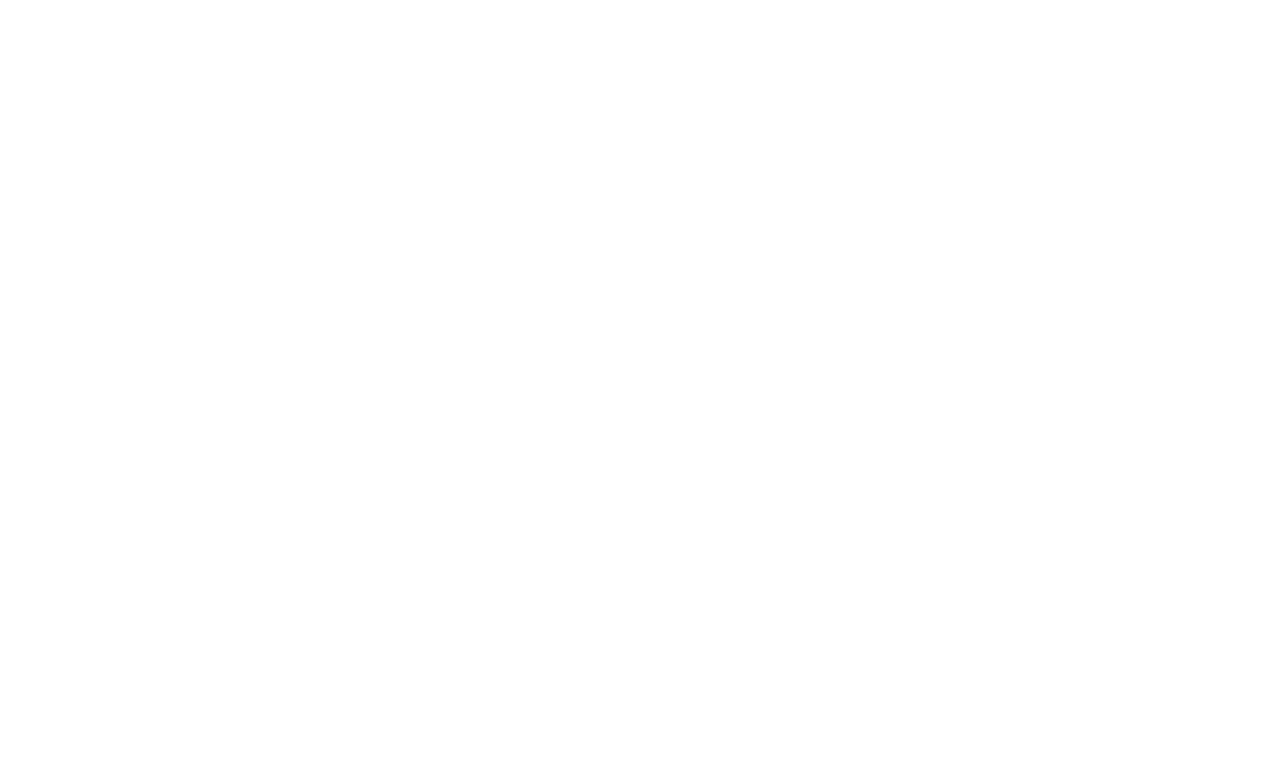
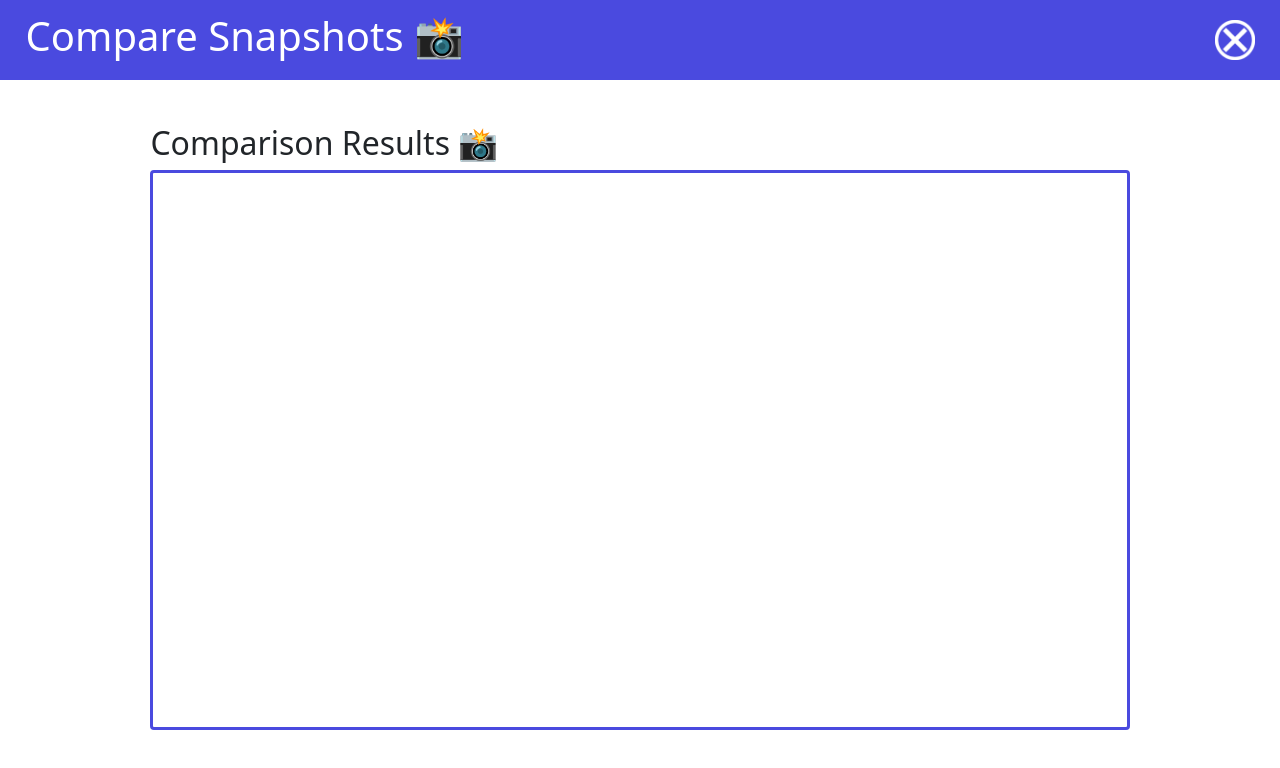
Before and after one commit to mifukuda/Google-Drive-Sharing-Manager, a React (Create React App) app in the folder client/: page /compare in a window 1280 px wide. Before the commit this address had no page. Shown: the top 768 px of the page. Built offline with nearby package versions, Linux system fonts and the light colour scheme.

Commit message:
Compare snapshot screen

```diff
--- a/client/src/App.css
+++ b/client/src/App.css
@@ -186,7 +186,15 @@
 }
 
 .analyzescreenheadertitle {
-  padding-right: 73%;
+  width: 50%;
+}
+
+.analyzescreenheaderbutton {
+  display: flex;
+  align-items: center;
+  justify-content: flex-end;
+  margin-right: 2%;
+  width: 50%
 }
 
 .thresholdsetter {
@@ -287,6 +295,18 @@
   border-radius: 4px;
 }
 
+.comparesnapshotlist {
+  background-color: white;
+  margin: auto;
+  width: 90%;
+  height: 70vh;
+  border: 3px solid rgb(74, 74, 223);
+  overflow-y: scroll;
+  padding: 2%;
+  margin-bottom: 2%;
+  border-radius: 4px;
+}
+
 .exitbutton {
   background:none;
 }
--- a/client/src/App.js
+++ b/client/src/App.js
@@ -1,5 +1,5 @@
 import { BrowserRouter as Router, Routes, Route } from "react-router-dom";
-import { WelcomeScreen, HomeScreen, AnalyzeScreen, UpdateScreen, AccessControlPolicies } from './components';
+import { WelcomeScreen, HomeScreen, AnalyzeScreen, UpdateScreen, AccessControlPolicies, CompareScreen } from './components';
 import './App.css';
 
 export default function App() {
@@ -12,6 +12,7 @@
           <Route path="/analyze" element={<AnalyzeScreen/>}/>
           <Route path="/accessControlPolicies" element={<AccessControlPolicies/>}/>
           <Route path="/update" element={<UpdateScreen/>}/>
+          <Route path="/compare" element={<CompareScreen/>}/>
         </Routes>
       </div>
     </Router>
--- a/client/src/actions/index.js
+++ b/client/src/actions/index.js
@@ -107,7 +107,7 @@
   return async (dispatch) => {
     console.log("request_sharing changes1 : ", id1, "request_sharing changes2 : ", id2)
     return apis.performSnapshotComparison({id1: id1, id2: id2}).then(response => {
-      if(response.status === 200) {console.log(response);}
+      if(response.status === 200) {dispatch(setSnapshotCompareResults(response));}
     });
   };
 }
@@ -253,6 +253,13 @@
   }
 }
 
+const setSnapshotCompareResults = (response) => {
+  return {
+    type: "SET_COMPARE_SNAPSHOT_RESULTS",
+    payload: response.data
+  }
+}
+
 export {
   showModal,
   hideModal,
@@ -267,5 +274,5 @@
   sortByDateNew,
   clearUpdateScreen,
   clearAnalyzeScreen,
-  setDeviantSharingResults
+  setDeviantSharingResults,
 }
--- a/client/src/components/AnalyzeScreen.js
+++ b/client/src/components/AnalyzeScreen.js
@@ -40,8 +40,10 @@
         <div className="analyzescreen">
             <div className="analyzescreenheader">
                 <h1 className="analyzescreenheadertitle">Analysis Results &#128221;</h1>
-                <input className="exitbutton" type="image" src={require('../images/closebutton.png')} alt="close button" style={{height: "40px"}}
-                    onClick={(event) => handleClose(event)}/>
+                <div className="analyzescreenheaderbutton">
+                    <input className="exitbutton" type="image" src={require('../images/closebutton.png')} alt="close button" style={{height: "40px"}}
+                        onClick={(event) => handleClose(event)}/>
+                </div>
             </div>
             <div className="analyzescreencenter">
                 <h2 className="analyzescreensubtitle">Deviant Sharing &#128520;</h2>
--- a/client/src/components/CompareModal.js
+++ b/client/src/components/CompareModal.js
@@ -1,5 +1,6 @@
 import React, {useState, useEffect} from "react";
 import {useSelector, useDispatch} from 'react-redux';
+import {useNavigate} from "react-router-dom";
 import {hideCompareModal} from '../actions';
 import {Modal, Button, Dropdown} from 'react-bootstrap';
 import {performSnapshotCompareFromBackend } from "../actions";
@@ -7,6 +8,7 @@
 // Button redirects to Google Auth
 export default function CompareModal() {
     const dispatch = useDispatch();
+    const navigate = useNavigate();
     const showCompareModal = useSelector(state => state.showCompareModal);
     const allSnapshotInfo = useSelector(state => state.allSnapshotInfo);
     const [snapshot1, setSnapshot1] = useState();
@@ -26,6 +28,7 @@
 
     function handleCompare() {
         dispatch(performSnapshotCompareFromBackend(snapshot1._id, snapshot2._id));
+        navigate("/compare");
         handleCloseCompareModal();
     }
 
--- /dev/null
+++ b/client/src/components/CompareScreen.js
@@ -0,0 +1,47 @@
+import React, {useEffect, useState} from "react";
+import {useNavigate} from "react-router-dom";
+import {useDispatch, useSelector} from 'react-redux';
+import {Button} from 'react-bootstrap';
+import CompareSnapshotCard from './CompareSnapshotCard';
+
+export default function AnalyzeScreen() {
+    let navigate = useNavigate();
+    const dispatch = useDispatch();
+    const data = useSelector(state => state.compareSnapshotResults);
+
+    // Navigate to home page when close button is
+    function handleClose(event) {
+        dispatch({type: 'CLEAR_COMPARE_SCREEN'});
+        navigate("/home");
+    }
+
+    function buildList(results) {
+        for(let i = 0; i < results.instances.length; i++) {
+            let instance = results.instances[i];
+            cards.push(<CompareSnapshotCard file={instance.file} oldPermissions={instance.oldPermissions} newPermissions={instance.newPermissions}/>)
+        }
+    }
+
+    let cards = []
+    if('instances' in data) {
+        buildList(data);
+    }
+
+    return (
+        <div className="analyzescreen">
+            <div className="analyzescreenheader">
+                <h1 className="analyzescreenheadertitle">Compare Snapshots &#128248;</h1>
+                <div className="analyzescreenheaderbutton">
+                    <input className="exitbutton" type="image" src={require('../images/closebutton.png')} alt="close button" style={{height: "40px"}}
+                        onClick={(event) => handleClose(event)}/>
+                </div>
+            </div>
+            <div className="analyzescreencenter">
+                <h2 className="analyzescreensubtitle">Comparison Results &#128248;</h2>
+                <div className="comparesnapshotlist">
+                    {cards}
+                </div>
+            </div>
+        </div>
+    );
+}
--- /dev/null
+++ b/client/src/components/CompareSnapshotCard.js
@@ -0,0 +1,24 @@
+import React from "react";
+import {Card, Container, Row, Col} from "react-bootstrap";
+
+export default function DeviantSharingCard(props) {
+    const roles = ["Viewer", "Commenter", "Editor", "Owner"];
+    const {oldPermissions, newPermissions, file} = props
+    let newPermissionList = newPermissions.map((element, index) => <p key={index+1}>{index + 1}. {element.granted_to.email}, {element.granted_to.display_name} ({roles[element.role]})</p>);
+    newPermissionList.unshift(<p key={0}><b>Snapshot 2 Permissions</b></p>);
+    let oldPermissionList = oldPermissions.map((element, index) => <p key={index+1}>{index + 1}. {element.granted_to.email}, {element.granted_to.display_name} ({roles[element.role]})</p>);
+    oldPermissionList.unshift(<p key={0}><b>Snapshot 1 Permissions</b></p>);
+    return (
+        <Card style={{padding:"2%"}}>
+            <Card.Title>File: {file.name}</Card.Title>
+            <Card.Body>
+                <Container>
+                    <Row>
+                        <Col>{oldPermissionList}</Col>
+                        <Col>{newPermissionList}</Col>
+                    </Row>
+                </Container>
+            </Card.Body>
+        </Card>
+    );
+}
--- a/client/src/components/UpdateScreen.js
+++ b/client/src/components/UpdateScreen.js
@@ -63,8 +63,10 @@
         <div className="analyzescreen">
             <div className="analyzescreenheader">
                 <h1 className="analyzescreenheadertitle">Update Sharing &#128275;</h1>
-                <input className="exitbutton" type="image" src={require('../images/closebutton.png')} alt="close button" style={{height: "40px"}}
-                    onClick={(event) => handleClose(event)}/>
+                <div className="analyzescreenheaderbutton">
+                    <input className="exitbutton" type="image" src={require('../images/closebutton.png')} alt="close button" style={{height: "40px"}}
+                        onClick={(event) => handleClose(event)}/>
+                </div>
             </div>
             <div className="analyzescreencenter">
                 <h2 className="analyzescreensubtitle">Staged Files &#128194;</h2>
--- a/client/src/components/index.js
+++ b/client/src/components/index.js
@@ -10,6 +10,7 @@
 import UpdateScreen from './UpdateScreen'
 import WelcomeScreen from './WelcomeScreen';
 import AccessControlPolicies from './AccessControlPolicies';
+import CompareScreen from './CompareScreen';
 
 export {
     AnalyzeScreen,
@@ -23,5 +24,6 @@
     SideBar,
     WelcomeScreen,
     AccessControlPolicies,
-    UpdateScreen
+    UpdateScreen,
+    CompareScreen
 }
--- /dev/null
+++ b/client/src/reducers/compareSnapshotResults.js
@@ -0,0 +1,14 @@
+const compareSnapshotResultsReducer = (state = {}, action) => {
+    switch(action.type) {
+        case 'SET_COMPARE_SNAPSHOT_RESULTS':
+            return action.payload;
+        case "CLEAR_COMPARE_SCREEN":
+            return {};
+        case 'LOG_OUT':
+            return {};
+        default:
+            return state;
+    }
+}
+
+export default compareSnapshotResultsReducer;
--- a/client/src/reducers/index.js
+++ b/client/src/reducers/index.js
@@ -18,6 +18,7 @@
 import recentSearchesReducer from './recentSearches.js';
 import deviantSharingResultsReducer from './deviantSharingResults.js';
 import sharingDifferencesResultsReducer from './sharingDifferencesResults.js'
+import compareSnapshotResultsReducer from './compareSnapshotResults.js'
 import {combineReducers} from 'redux';
 
 const allReducers = combineReducers({
@@ -40,7 +41,8 @@
     removeCommenters: removeCommentersReducer,
     unshare: unshareReducer,
     deviantSharingResults: deviantSharingResultsReducer,
-    sharingDifferencesResults: sharingDifferencesResultsReducer
+    sharingDifferencesResults: sharingDifferencesResultsReducer,
+    compareSnapshotResults: compareSnapshotResultsReducer,
 })
 
 export default allReducers;
```
